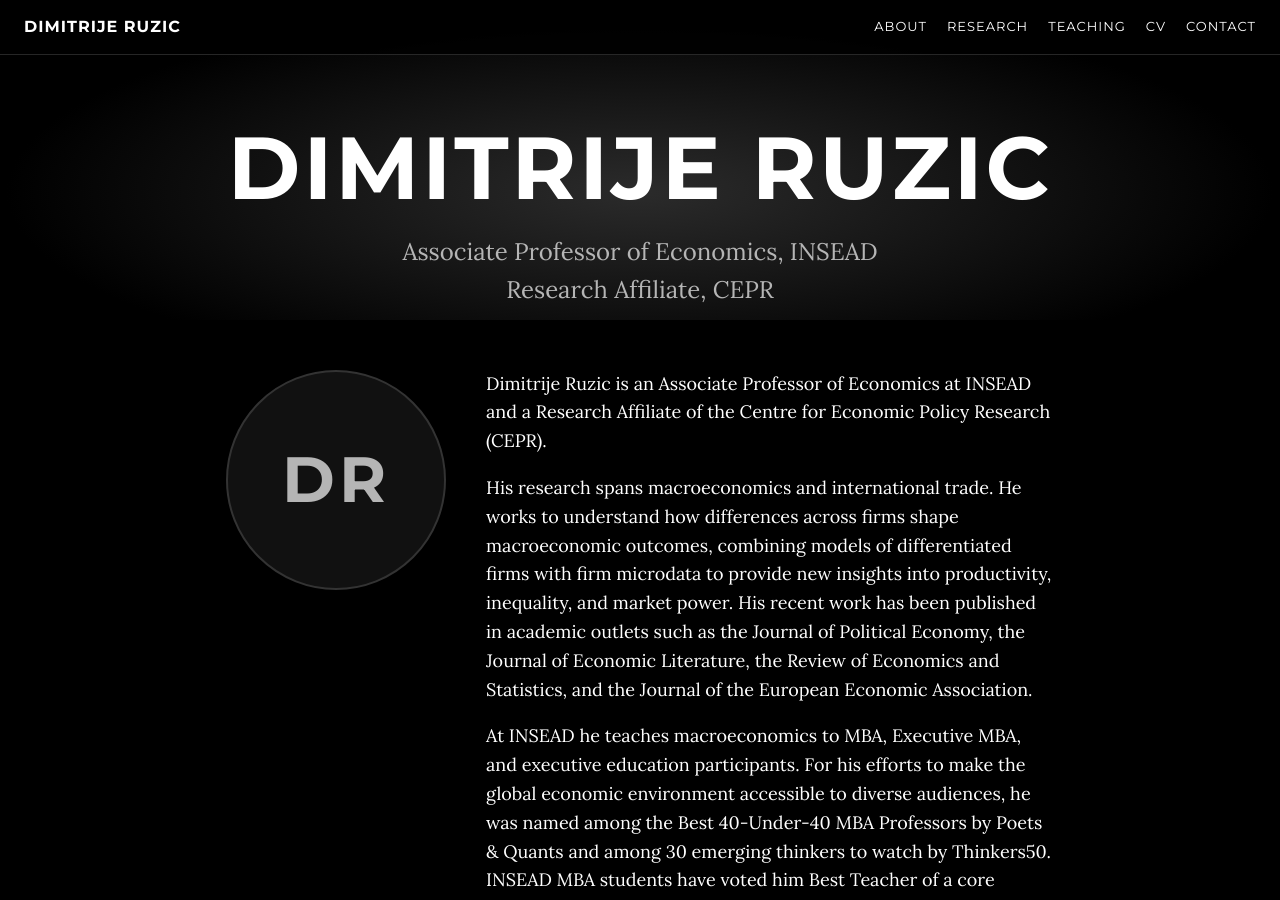
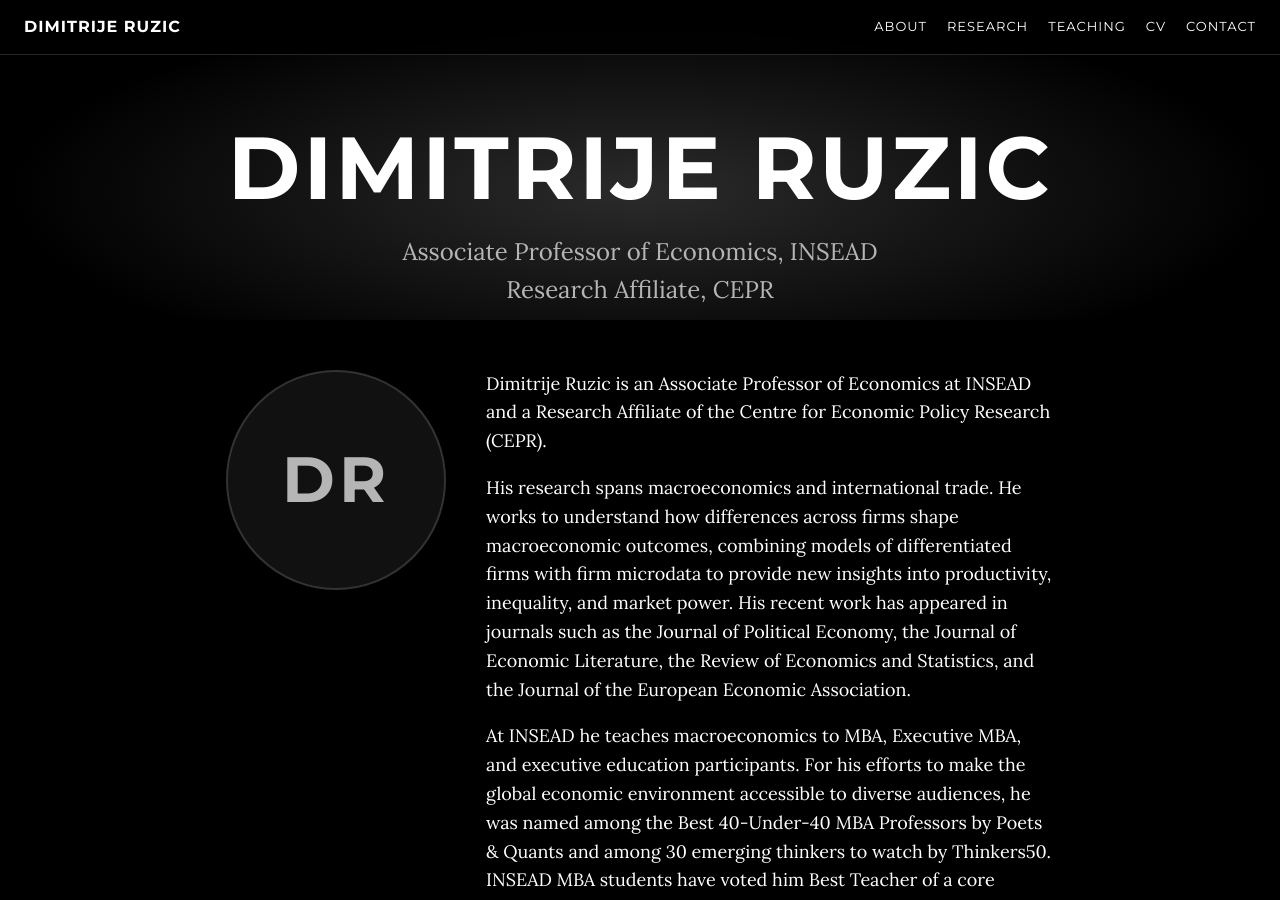
Before and after one commit to d-ruzic/d-ruzic.github.io, a Jekyll site: the page built from index.md, in a window 1280 px wide and 900 px high. Built offline with Jekyll 4.4.1, drawn with Linux system fonts in a browser that asks for light colours.

Commit message:
Bio: journals sentence, option 1
Co-Authored-By: Claude Opus 5.5 <noreply@anthropic.com>

```diff
--- a/index.md
+++ b/index.md
@@ -16,7 +16,7 @@ layout: default
 
 Dimitrije Ruzic is an Associate Professor of Economics at INSEAD and a Research Affiliate of the Centre for Economic Policy Research (CEPR).
 
-His research spans macroeconomics and international trade. He works to understand how differences across firms shape macroeconomic outcomes, combining models of differentiated firms with firm microdata to provide new insights into productivity, inequality, and market power. His recent work has been published in academic outlets such as the Journal of Political Economy, the Journal of Economic Literature, the Review of Economics and Statistics, and the Journal of the European Economic Association.
+His research spans macroeconomics and international trade. He works to understand how differences across firms shape macroeconomic outcomes, combining models of differentiated firms with firm microdata to provide new insights into productivity, inequality, and market power. His recent work has appeared in journals such as the Journal of Political Economy, the Journal of Economic Literature, the Review of Economics and Statistics, and the Journal of the European Economic Association.
 
 At INSEAD he teaches macroeconomics to MBA, Executive MBA, and executive education participants. For his efforts to make the global economic environment accessible to diverse audiences, he was named among the Best 40-Under-40 MBA Professors by Poets & Quants and among 30 emerging thinkers to watch by Thinkers50. INSEAD MBA students have voted him Best Teacher of a core course, and he has been awarded the Dean's Commendation for Excellence in MBA Teaching multiple times.
 
```
